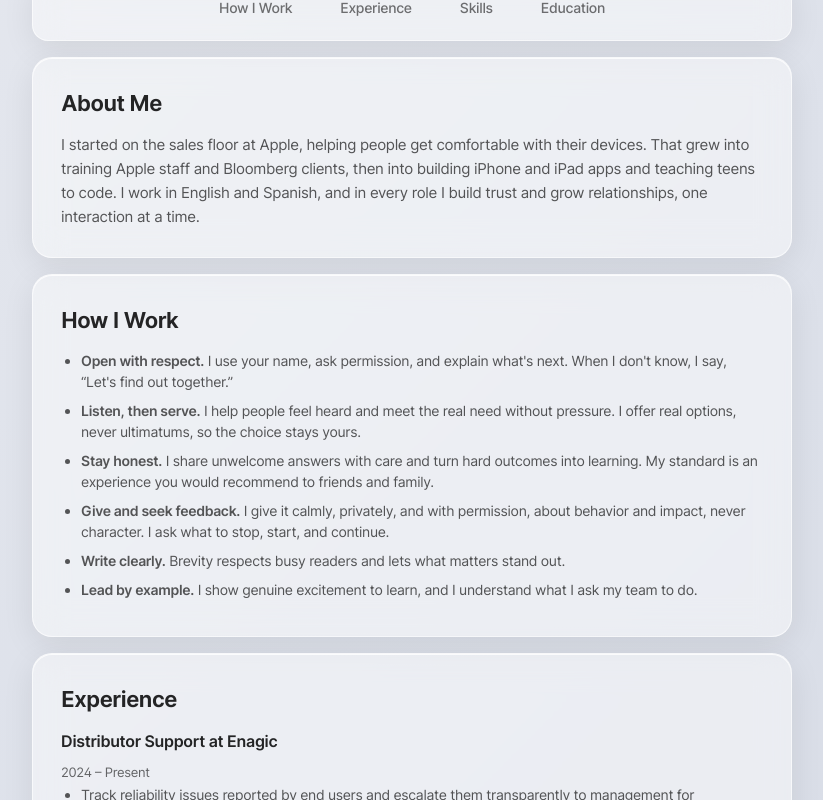
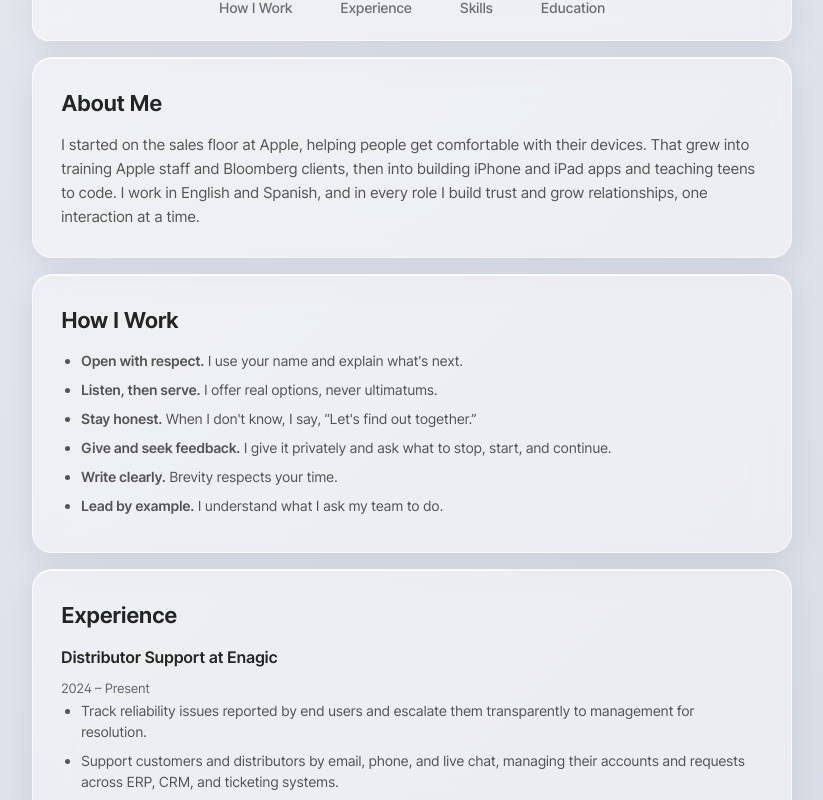
Before and after one commit to soliskit/portfolio, a Next.js app: page / in a window 1280 px wide. Shown: the part 489-1289 px from the top of the page, without its empty margins (228-1051 px from the left). Built offline with nearby package versions, Linux system fonts and the light colour scheme.

Commit message:
Condense How I Work to one sentence per principle (#34)

```diff
--- a/components/HowIWork.js
+++ b/components/HowIWork.js
@@ -6,32 +6,27 @@ export default function HowIWork() {
       <h2>How I Work</h2>
       <ul>
         <li>
-          <strong>Open with respect.</strong> I use your name, ask permission,
-          and explain what&apos;s next. When I don&apos;t know, I say,
+          <strong>Open with respect.</strong> I use your name and explain
+          what&apos;s next.
+        </li>
+        <li>
+          <strong>Listen, then serve.</strong> I offer real options, never
+          ultimatums.
+        </li>
+        <li>
+          <strong>Stay honest.</strong> When I don&apos;t know, I say,
           &ldquo;Let&apos;s find out together.&rdquo;
         </li>
         <li>
-          <strong>Listen, then serve.</strong> I help people feel heard and meet
-          the real need without pressure. I offer real options, never
-          ultimatums, so the choice stays yours.
-        </li>
-        <li>
-          <strong>Stay honest.</strong> I share unwelcome answers with care and
-          turn hard outcomes into learning. My standard is an experience you
-          would recommend to friends and family.
-        </li>
-        <li>
-          <strong>Give and seek feedback.</strong> I give it calmly, privately,
-          and with permission, about behavior and impact, never character. I ask
+          <strong>Give and seek feedback.</strong> I give it privately and ask
           what to stop, start, and continue.
         </li>
         <li>
-          <strong>Write clearly.</strong> Brevity respects busy readers and lets
-          what matters stand out.
+          <strong>Write clearly.</strong> Brevity respects your time.
         </li>
         <li>
-          <strong>Lead by example.</strong> I show genuine excitement to learn,
-          and I understand what I ask my team to do.
+          <strong>Lead by example.</strong> I understand what I ask my team to
+          do.
         </li>
       </ul>
     </section>
```
